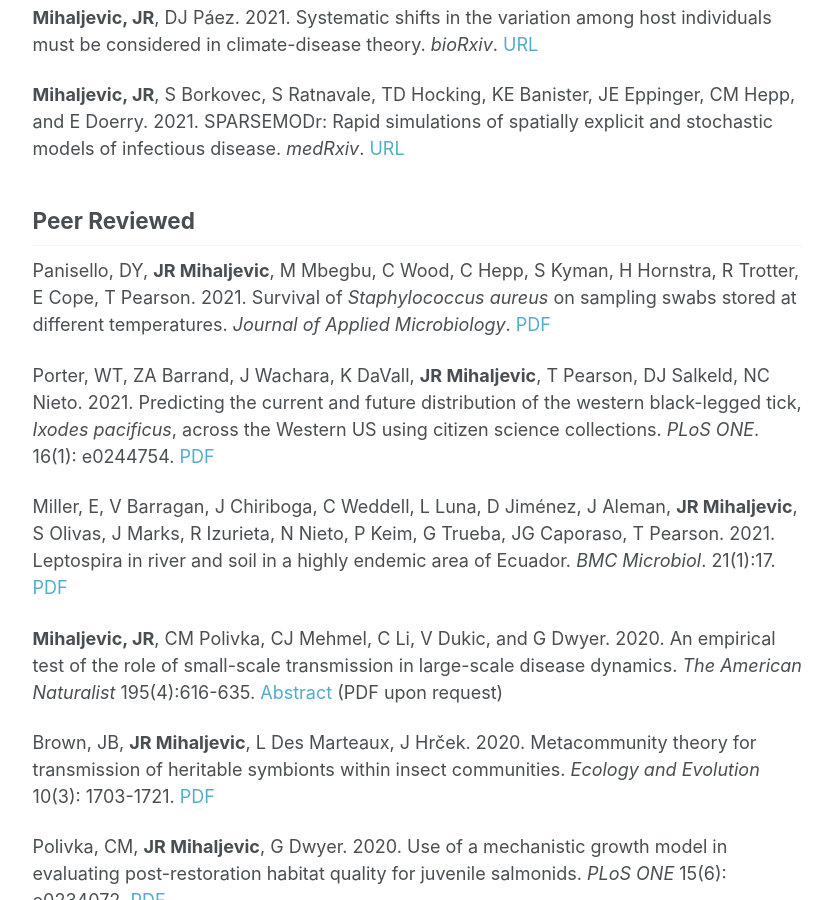
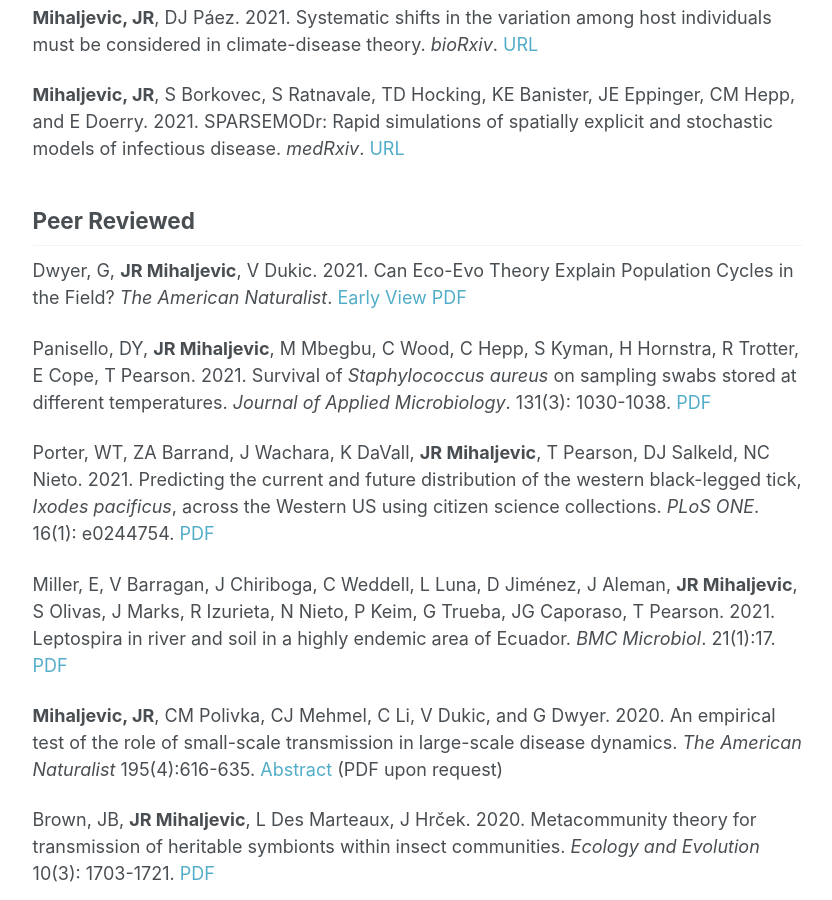
Before and after one commit to jrmihalj/jrmihalj.github.io, a Jekyll site: the page built from _pages/pubs.md, in a window 1280 px wide and 900 px high, scrolled down 1170 px. Shown: the whole window, without its empty margins (249-1081 px from the left). Built offline with Jekyll 4.4.1, drawn with Linux system fonts in a browser that asks for light colours; formulas are drawn with MathJax 3; our own code applies the rules of GitHub Pages for plain Markdown files.

Commit message:
added AmNat Dwyer Eco-Evo paper

```diff
--- a/_pages/pubs.md
+++ b/_pages/pubs.md
@@ -15,7 +15,9 @@ permalink: /publications/
 
 ## Peer Reviewed
 
-Panisello, DY, **JR Mihaljevic**, M Mbegbu, C Wood, C Hepp, S Kyman, H Hornstra, R Trotter, E Cope, T Pearson. 2021. Survival of *Staphylococcus aureus* on sampling swabs stored at different temperatures. *Journal of Applied Microbiology*. [PDF](https://sfamjournals.onlinelibrary.wiley.com/doi/10.1111/jam.15023){:target="_blank"}
+Dwyer, G, **JR Mihaljevic**, V Dukic. 2021. Can Eco-Evo Theory Explain Population Cycles in the Field? *The American Naturalist*. [Early View PDF](https://www.journals.uchicago.edu/doi/abs/10.1086/717178?journalCode=an){:target="_blank"}
+
+Panisello, DY, **JR Mihaljevic**, M Mbegbu, C Wood, C Hepp, S Kyman, H Hornstra, R Trotter, E Cope, T Pearson. 2021. Survival of *Staphylococcus aureus* on sampling swabs stored at different temperatures. *Journal of Applied Microbiology*. 131(3): 1030-1038. [PDF](https://sfamjournals.onlinelibrary.wiley.com/doi/10.1111/jam.15023){:target="_blank"}
 
 Porter, WT, ZA Barrand, J Wachara, K DaVall, **JR Mihaljevic**, T Pearson, DJ Salkeld, NC Nieto. 2021. Predicting the current and future distribution of the western black-legged tick, *Ixodes pacificus*, across the Western US using citizen science collections. *PLoS ONE*. 16(1): e0244754. [PDF](https://journals.plos.org/plosone/article?id=10.1371/journal.pone.0244754){:target="_blank"}
 
```
